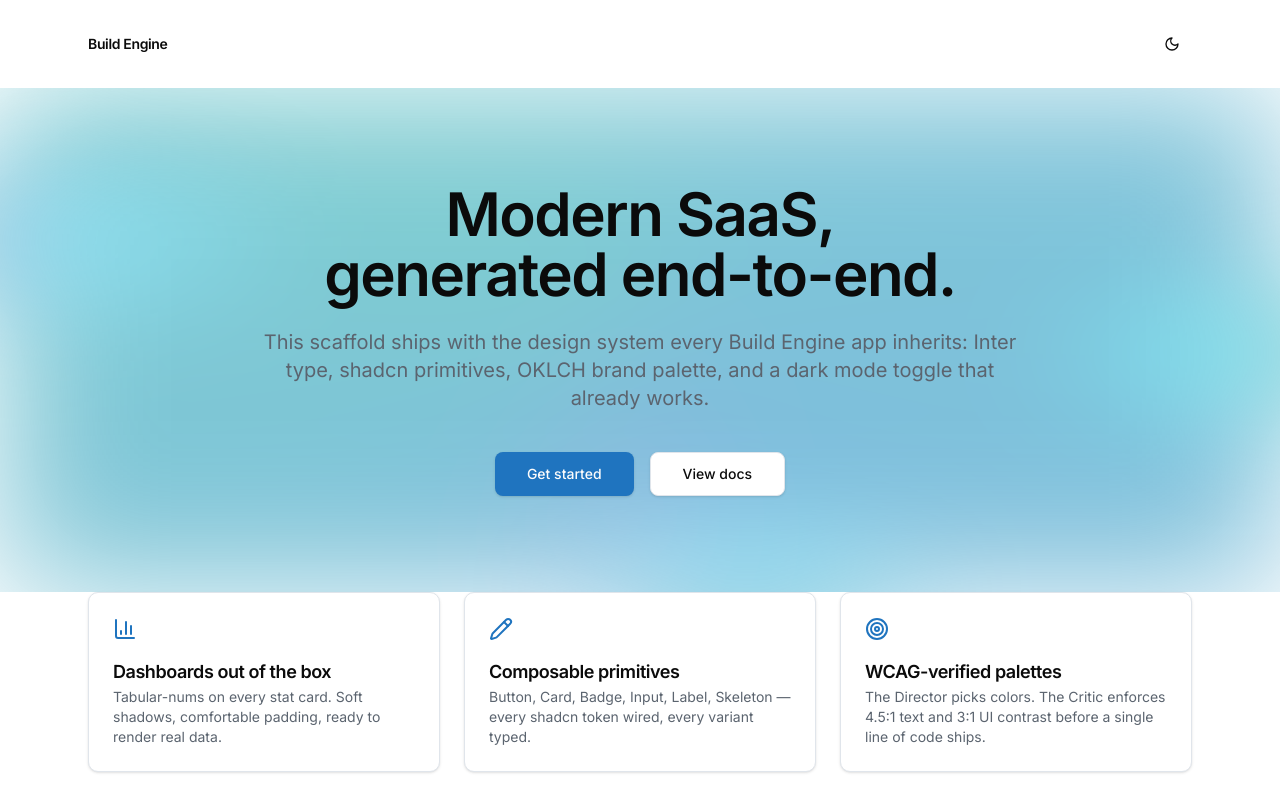
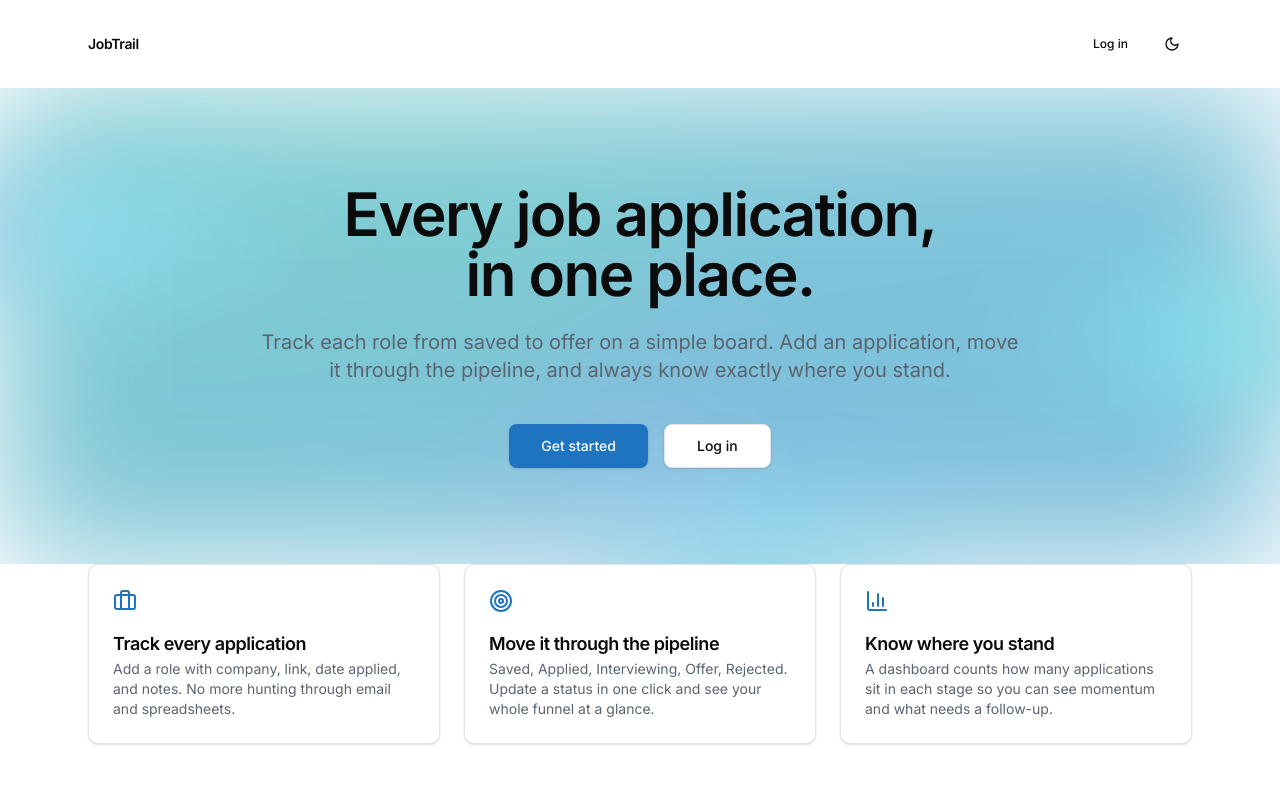
Before and after one commit to build-engine-test/jobtrail-51, a Next.js app: page / in a window 1280 px wide. Shown: the top 812 px of the page. Built offline with nearby package versions, Linux system fonts and the light colour scheme.

Commit message:
fix(landing): real JobTrail landing page with working sign up / log in links

```diff
--- a/app/page.tsx
+++ b/app/page.tsx
@@ -1,4 +1,5 @@
-import { BarChart3, Pencil, Target } from "lucide-react";
+import { BarChart3, Briefcase, Target } from "lucide-react";
+import Link from "next/link";
 
 import { Button } from "@/components/ui/button";
 import {
@@ -11,35 +12,39 @@ import { HeroMesh } from "@/components/ui/hero-mesh";
 import { ThemeToggle } from "@/components/theme-toggle";
 
 /**
- * Scaffold landing page. The Executor pattern-matches against this when
- * building real product pages — it's both a working preview and the
- * canonical reference for the Modern-SaaS design language.
+ * JobTrail landing page. Links into the real app (sign up / log in); the
+ * authenticated dashboard, applications CRUD, and pipeline live behind auth.
  */
 export default function Home() {
   return (
     <main className="min-h-screen bg-background text-foreground">
       <header className="mx-auto flex max-w-6xl items-center justify-between px-6 py-6">
-        <span className="text-sm font-semibold tracking-tight">
-          Build Engine
-        </span>
-        <ThemeToggle />
+        <span className="text-sm font-semibold tracking-tight">JobTrail</span>
+        <div className="flex items-center gap-3">
+          <Button asChild variant="ghost" size="sm">
+            <Link href="/sign-in">Log in</Link>
+          </Button>
+          <ThemeToggle />
+        </div>
       </header>
 
       <section className="relative isolate overflow-hidden px-6 pb-24 pt-16 sm:pt-24">
         <HeroMesh />
         <div className="relative z-10 mx-auto max-w-3xl text-center">
           <h1 className="text-balance text-4xl font-semibold tracking-tight sm:text-6xl">
-            Modern SaaS, generated end-to-end.
+            Every job application, in one place.
           </h1>
           <p className="mt-6 text-pretty text-lg text-muted-foreground sm:text-xl">
-            This scaffold ships with the design system every Build Engine app
-            inherits: Inter type, shadcn primitives, OKLCH brand palette, and a
-            dark mode toggle that already works.
+            Track each role from saved to offer on a simple board. Add an
+            application, move it through the pipeline, and always know exactly
+            where you stand.
           </p>
           <div className="mt-10 flex items-center justify-center gap-4">
-            <Button size="lg">Get started</Button>
-            <Button size="lg" variant="outline">
-              View docs
+            <Button asChild size="lg">
+              <Link href="/sign-up">Get started</Link>
+            </Button>
+            <Button asChild size="lg" variant="outline">
+              <Link href="/sign-in">Log in</Link>
             </Button>
           </div>
         </div>
@@ -48,22 +53,11 @@ export default function Home() {
       <section className="mx-auto grid max-w-6xl gap-6 px-6 pb-24 sm:grid-cols-2 lg:grid-cols-3">
         <Card>
           <CardHeader>
-            <BarChart3 className="size-6 text-primary" />
-            <CardTitle className="mt-4">Dashboards out of the box</CardTitle>
+            <Briefcase className="size-6 text-primary" />
+            <CardTitle className="mt-4">Track every application</CardTitle>
             <CardDescription>
-              Tabular-nums on every stat card. Soft shadows, comfortable
-              padding, ready to render real data.
-            </CardDescription>
-          </CardHeader>
-        </Card>
-
-        <Card>
-          <CardHeader>
-            <Pencil className="size-6 text-primary" />
-            <CardTitle className="mt-4">Composable primitives</CardTitle>
-            <CardDescription>
-              Button, Card, Badge, Input, Label, Skeleton — every shadcn token
-              wired, every variant typed.
+              Add a role with company, link, date applied, and notes. No more
+              hunting through email and spreadsheets.
             </CardDescription>
           </CardHeader>
         </Card>
@@ -71,10 +65,21 @@ export default function Home() {
         <Card>
           <CardHeader>
             <Target className="size-6 text-primary" />
-            <CardTitle className="mt-4">WCAG-verified palettes</CardTitle>
+            <CardTitle className="mt-4">Move it through the pipeline</CardTitle>
             <CardDescription>
-              The Director picks colors. The Critic enforces 4.5:1 text and
-              3:1 UI contrast before a single line of code ships.
+              Saved, Applied, Interviewing, Offer, Rejected. Update a status in
+              one click and see your whole funnel at a glance.
+            </CardDescription>
+          </CardHeader>
+        </Card>
+
+        <Card>
+          <CardHeader>
+            <BarChart3 className="size-6 text-primary" />
+            <CardTitle className="mt-4">Know where you stand</CardTitle>
+            <CardDescription>
+              A dashboard counts how many applications sit in each stage so you
+              can see momentum and what needs a follow-up.
             </CardDescription>
           </CardHeader>
         </Card>
```
